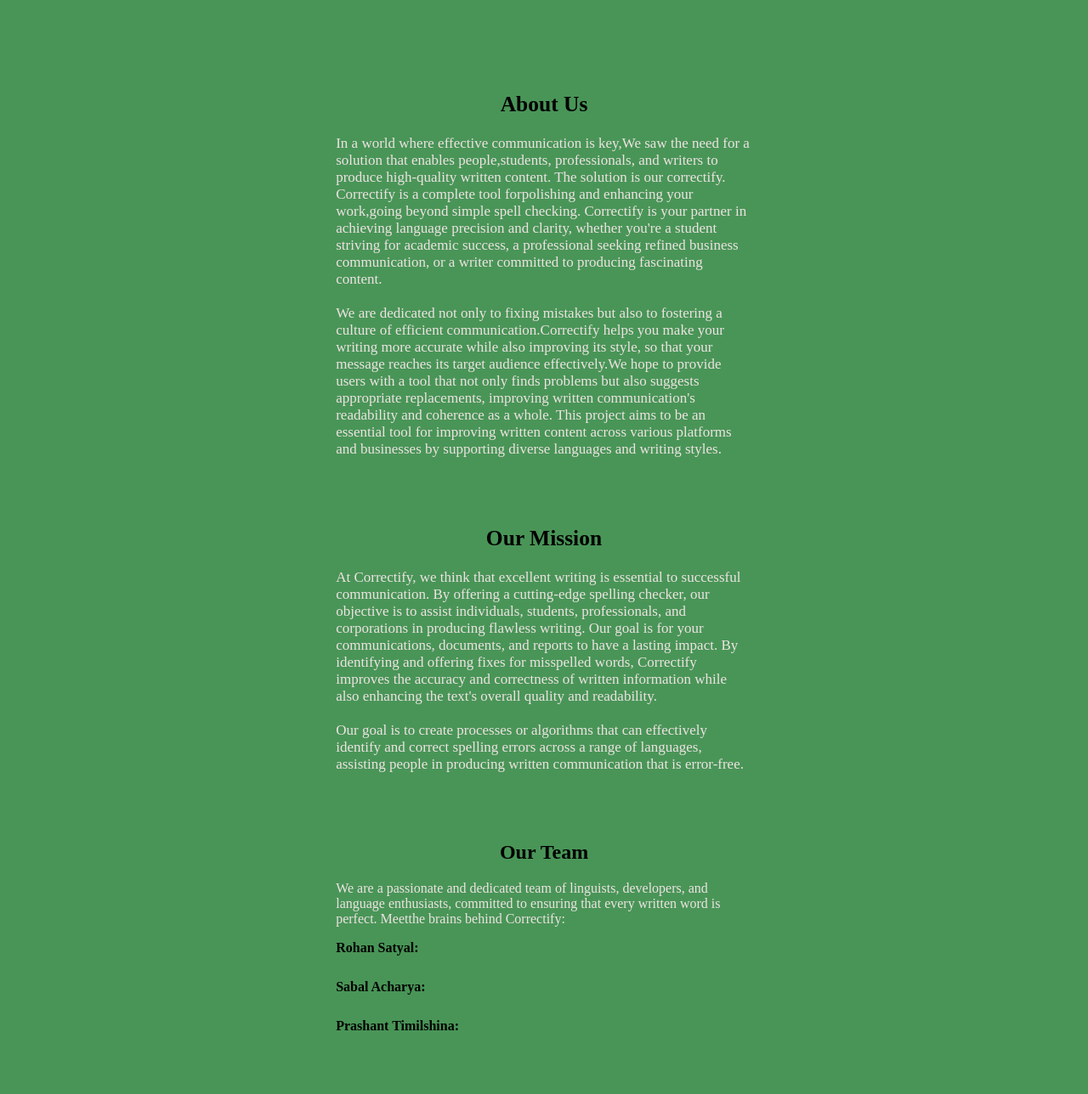
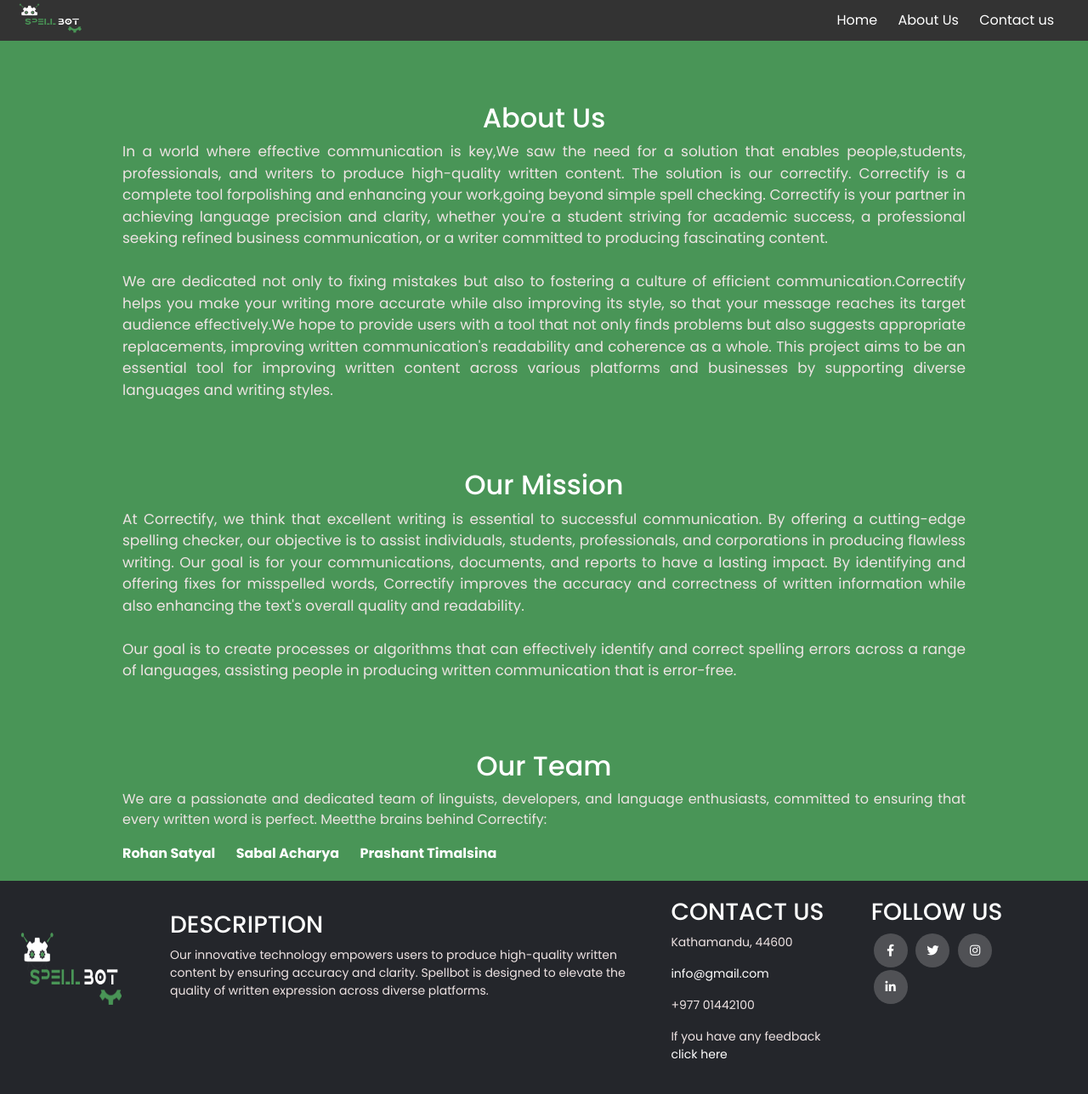
Before and after one commit to Sabal11/Spelling_Corrector, a Django app: page /aboutus in a window 1280 px wide. Shown: the whole page at 85% size. Before the commit the page ends 1213 px from the top, so only its background shows below. Run offline with Django 4.2, Linux system fonts and the light colour scheme; some libraries are stand-ins or nearby versions.

Commit message:
New updated

```diff
--- a/static/about.css
+++ b/static/about.css
@@ -2,32 +2,15 @@ body{
     background-color: #499557    ;
 }
 section{
-    /* text-align: center; */
     font-size: 17px;
     font-family: 'Times New Roman', Times, serif;
     margin-top: 80px;
-    padding-left: 30%;
-    padding-right: 30%;
+    padding-left: 10%;
+    padding-right: 10%;
+    text-align: justify;
 
 }
 
-.header {
-    background-color: transparent;
-    color: #42e415;
-    padding: 10px 0;
-    position: fixed;
-    width: 100%;
-    top:0;
-}
-
-.container {
-    display: flex;
-    justify-content: space-between;
-    align-items: center;
-    max-width: 1200px;
-    margin: 0 auto;
-    padding: 0 25px;
-}
 .team {
     font-size: 16px;
   }
@@ -44,6 +27,7 @@ section{
 
   .team-member-name {
     font-weight: bold;
+    color:white;
   }
   div p{
     color: rgb(238, 227, 227);
@@ -53,4 +37,5 @@ section{
   }
   h2{
     text-align: center;
+    color:white;
   }
--- a/static/contact.css
+++ b/static/contact.css
@@ -4,13 +4,13 @@
 
 .first h1 {
   text-align: center;
-  color: #ADFF2F;
+  color: white;
   margin-bottom: 30px;
 }
 
 .first p{
   text-align: center;
-  color: #ADFF2F;
+  color: white;
   margin-bottom: 30px;
 }
 
--- a/static/footer.css
+++ b/static/footer.css
@@ -1,8 +1,9 @@
 .logo img {
-    height: 70px;
-    width: 100px;
+    height:120px;
+    width: 130px;
     margin: 100px left;
     image-rendering: 50px;
+    margin-top:30px;
 }
 
 footer {
@@ -21,6 +22,7 @@ footer {
 
 .column-2 {
     margin-right: 50px;
+    margin-top: 15px;
 }
 
 .column-3 {
@@ -54,7 +56,7 @@ footer {
     height: 40px;
     width: 40px;
     background-color: rgba(255, 255, 255, 0.2);
-    margin: 0 10px 10px 0px;
+    margin: 0 3px 3px 3px;
     text-align: center;
     line-height: 40px;
     border-radius: 50%;
@@ -66,6 +68,7 @@ footer {
     color: #24262b;
     background-color: #ffffff;
 }
+
 
 /*responsive*/
 @media(max-width: 767px) {
--- a/static/home.js
+++ /dev/null
@@ -1,4 +0,0 @@
-function scrollToTop() {
-  window.scrollToTop(0, 0);
-
-}
--- a/templates/about.html
+++ b/templates/about.html
@@ -1,14 +1,14 @@
-<!DOCTYPE html>
-<html lang="en">
-<head>
-    <meta charset="UTF-8">
-    <meta name="viewport" content="width=, initial-scale=1.0">
-    <link rel="stylesheet" type="text/css" href="../static/about.css">
-    <title>Spellbot</title>
-</head>
+{% extends 'base.html' %}
 
-<body>
+{% load static %}
 
+{% block title %}About us{% endblock title %}
+
+{% block extrahead %}
+    <link rel="stylesheet" href="../static/about.css">
+{% endblock extrahead %}
+
+{% block content %}
     <div class="about">
         <section>
             <h2>About Us</h2>
@@ -51,13 +51,13 @@
             <div class="team">
                 <ul class="team-list">
                   <li>
-                    <span class="team-member-name">Rohan Satyal:</span>
-                  </li><br>
+                    <span class="team-member-name">Rohan Satyal</span>
+                  </li>
                   <li>
-                    <span class="team-member-name"> Sabal Acharya:</span>
-                  </li><br>
+                    <span class="team-member-name"> Sabal Acharya</span>
+                  </li>
                   <li>
-                    <span class="team-member-name">Prashant Timilshina:</span>
+                    <span class="team-member-name">Prashant Timalsina</span>
                 </ul>
               </div>
 
@@ -67,5 +67,4 @@
 
     </div>
 
-</body>
-</html>
+{% endblock content %}
--- a/templates/contact.html
+++ b/templates/contact.html
@@ -6,7 +6,7 @@
 
 {% block extrahead %}
     <link rel="stylesheet" href="../static/contact.css">
-    <script src="{../static/contact.js"></script>
+    <script src="../static/contact.js"></script>
 {% endblock extrahead %}
 
 {% block content %}
--- a/templates/footer.html
+++ b/templates/footer.html
@@ -1,4 +1,4 @@
-<footer>
+<footer class="footer">
     <div class="column-1">
         <div class="logo">
             <img src="../static/spellbot.png" alt="LOGO" >
@@ -17,7 +17,7 @@
         <p>Kathamandu, 44600</p>
         <p><a href="mailto:info@gmail.com">info@gmail.com</a></p>
         <p>+977 01442100</p>
-        <p>If you have any feedback
+        <p>If you have any feedback<br>
             <a href="">click here</a>
         </p>
     </div>
```
